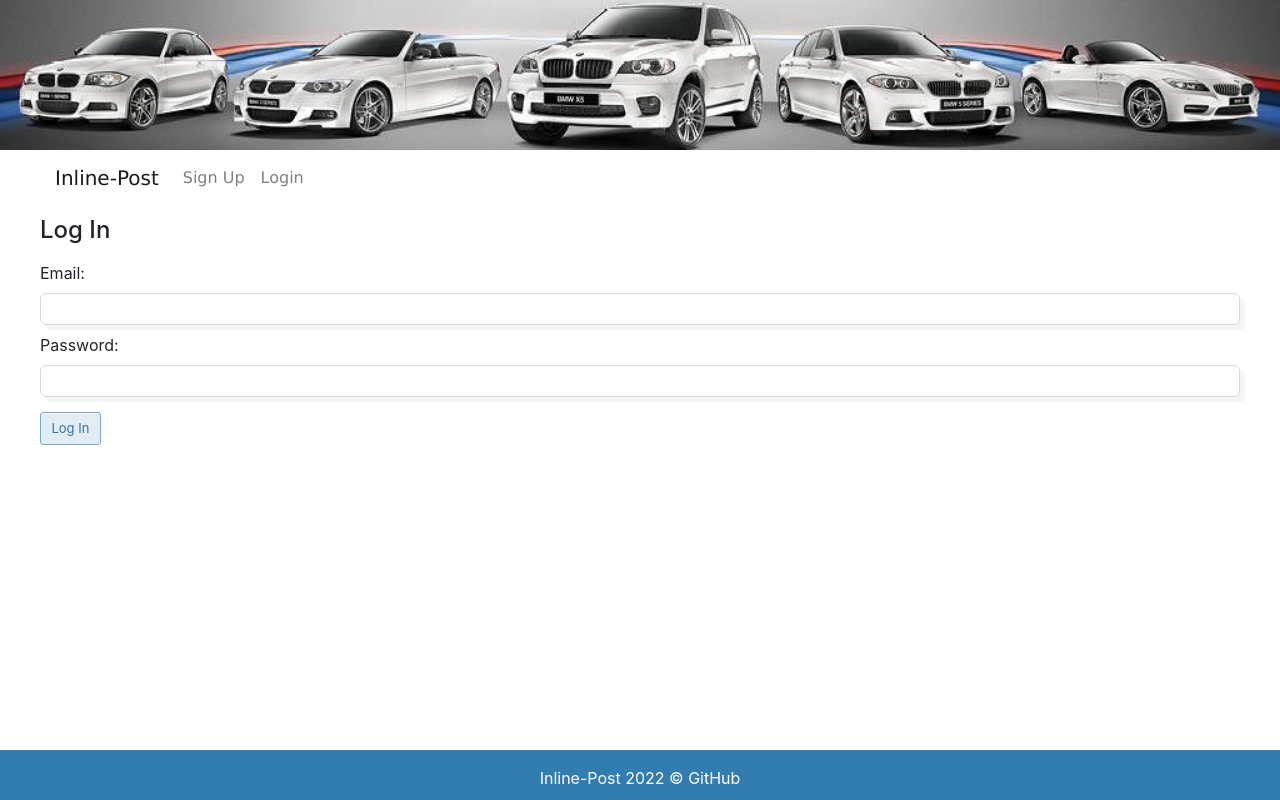
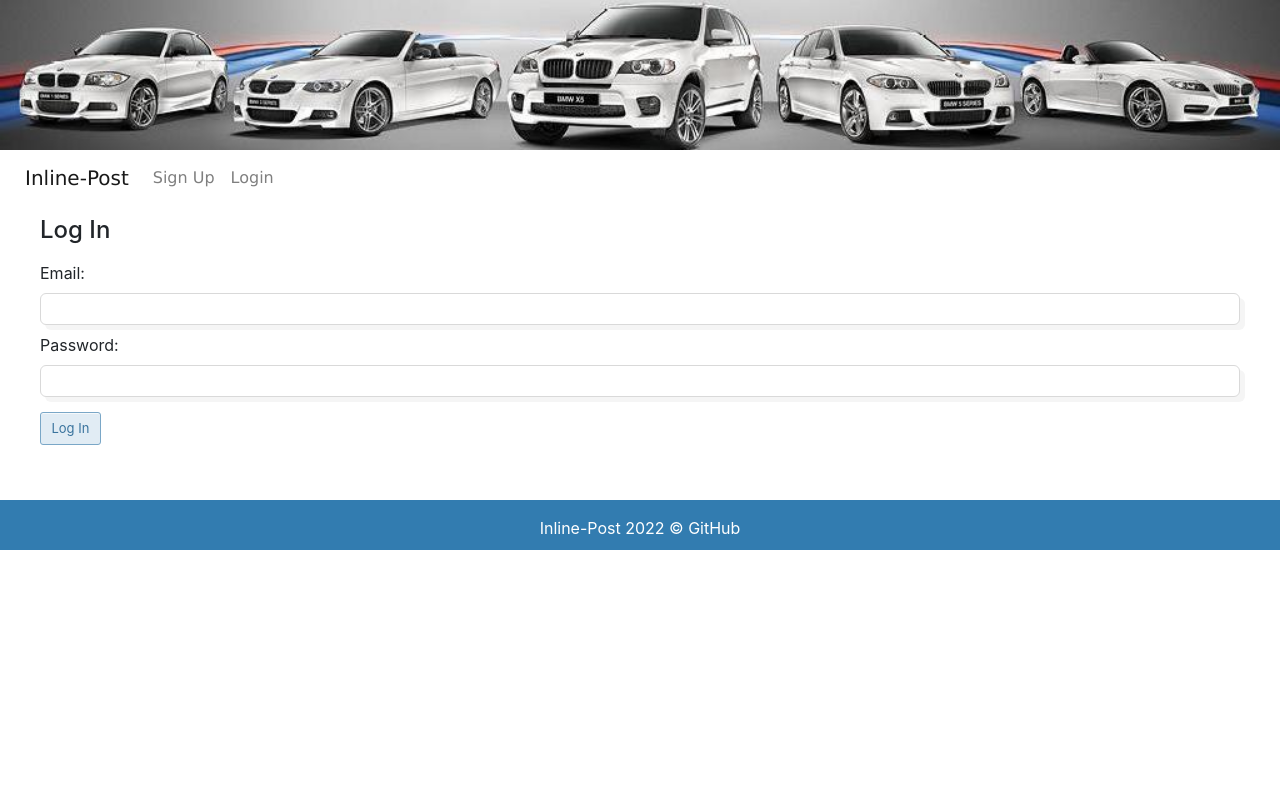
Before and after one commit to mkrusnak/Inline-Post-forum-frontend, a React (Vite) app: page /login in a window 1280 px wide. Built offline with nearby package versions, Linux system fonts and the light colour scheme.

Commit message:
deploying

```diff
--- a/src/App.css
+++ b/src/App.css
@@ -59,14 +59,24 @@
 
 .footerStyle {
   background-color: #327cb0;
-  margin-top: 40px;
+  /* margin-top: 140px; */
   height: 50px;
+  margin-bottom: 0px;
 }
+
+.footerBottom p {
+  margin-bottom: 0px;
+  padding: 0px;
+}
+
+
+
 
 .footerBottom a {
   text-decoration: none;
   color: white;
 
+  /* margin-top: 140px; */
 }
 
 .listingDetails img {
@@ -323,8 +333,8 @@ margin-left: 50px;
     box-shadow: 7px 7px rgba(128, 128, 128, 0.081);
 }
 
-.headerImage {
- /* margin-top:200px */
+.customNav2 {
+  padding-left: 0px;
 }
 
 
@@ -347,8 +357,8 @@ margin-left: 50px;
     /* padding-top: 100px; */
     /* padding-left: 0; */
     margin-top: 170;
-margin-left: 30px;
-margin-right:20px;
+/* margin-left: 30px; */
+/* margin-right:20px; */
 font-family: Verdana, Geneva, Tahoma, sans-serif;
 }
 .customNav1 {
@@ -427,7 +437,7 @@ font-family: Verdana, Geneva, Tahoma, sans-serif;
 
 header img {
     width: 100%;
-    list-style: none;
+    /* height: 100px; */
 }
 
 
--- a/src/components/Footer.jsx
+++ b/src/components/Footer.jsx
@@ -6,7 +6,7 @@ const Footer = () => {
  return (
 
 
-  <footer className="text-center text-white footerStyle fixed-bottom" >
+  <footer className="text-center text-white footerStyle  " >
 
 
   <div className="text-center  p-3 footerBottom" >
--- a/src/components/Navbar.jsx
+++ b/src/components/Navbar.jsx
@@ -2,6 +2,9 @@ import { Link } from "react-router-dom";
 import { useContext } from "react";
 import { AuthContext } from "../context/auth.context";
 import headerImg from "../assets/header.jpeg";
+import headerImage from '../assets/head4.jpeg'
+import img5 from '../assets/img5.jpeg'
+
 // import {useParams} from 'react-router-dom'
 
 function Navbar() {
@@ -9,7 +12,7 @@ function Navbar() {
 
   return (
     <header className="headerImage">
-      <img src={headerImg} alt="headerImg"></img>
+      <img classname="img-fluid"  src={headerImg} alt="headerImg"></img>
 
       <nav className="navbar customNav customNav1  navbar-expand-lg  navbar-light">
         <Link className="navbar-brand" to="/home">
@@ -28,8 +31,8 @@ function Navbar() {
           <span className="navbar-toggler-icon"></span>
         </button>
 
-        <div className="collapse navbar-collapse" id="navbarText">
-          <ul className="navbar-nav mr-auto">
+        <div className="collapse navbar-collapse " id="navbarText">
+          <ul className="navbar-nav mr-auto navLeft">
 
 
             {!isLoggedIn && (
@@ -54,7 +57,7 @@ function Navbar() {
 
 
 
-                <ul className="nav-item dropdown customNav">
+                <ul className="nav-item dropdown customNav2">
                   <a
                     className="nav-link dropdown-toggle"
                     href="#"
@@ -80,7 +83,7 @@ function Navbar() {
                   </div>
                 </ul>
 
-                <ul className="nav-item dropdown customNav">
+                <ul className="nav-item dropdown customNav2">
                   <a
                     className="nav-link dropdown-toggle"
                     href="#"
```
Also changed, not shown: src/assets/head4.jpeg (added), src/assets/img5.jpeg (added).
